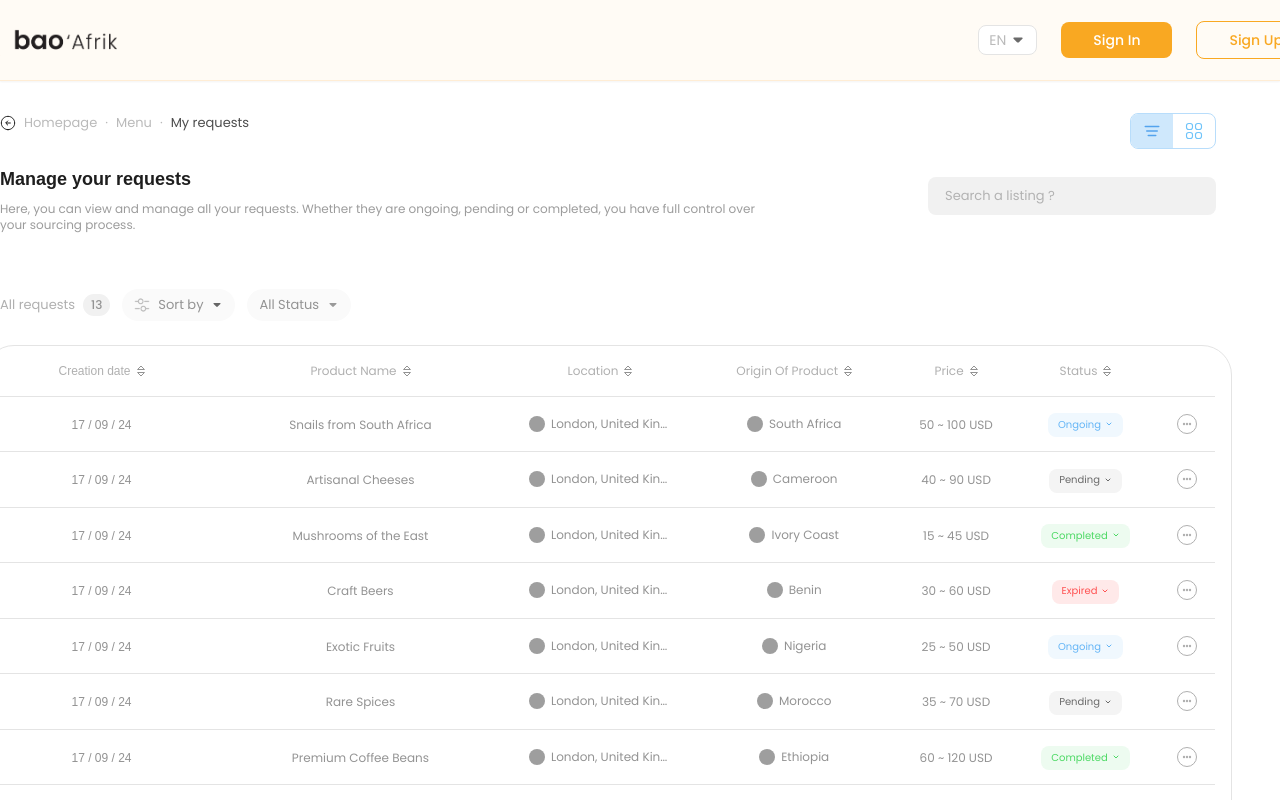
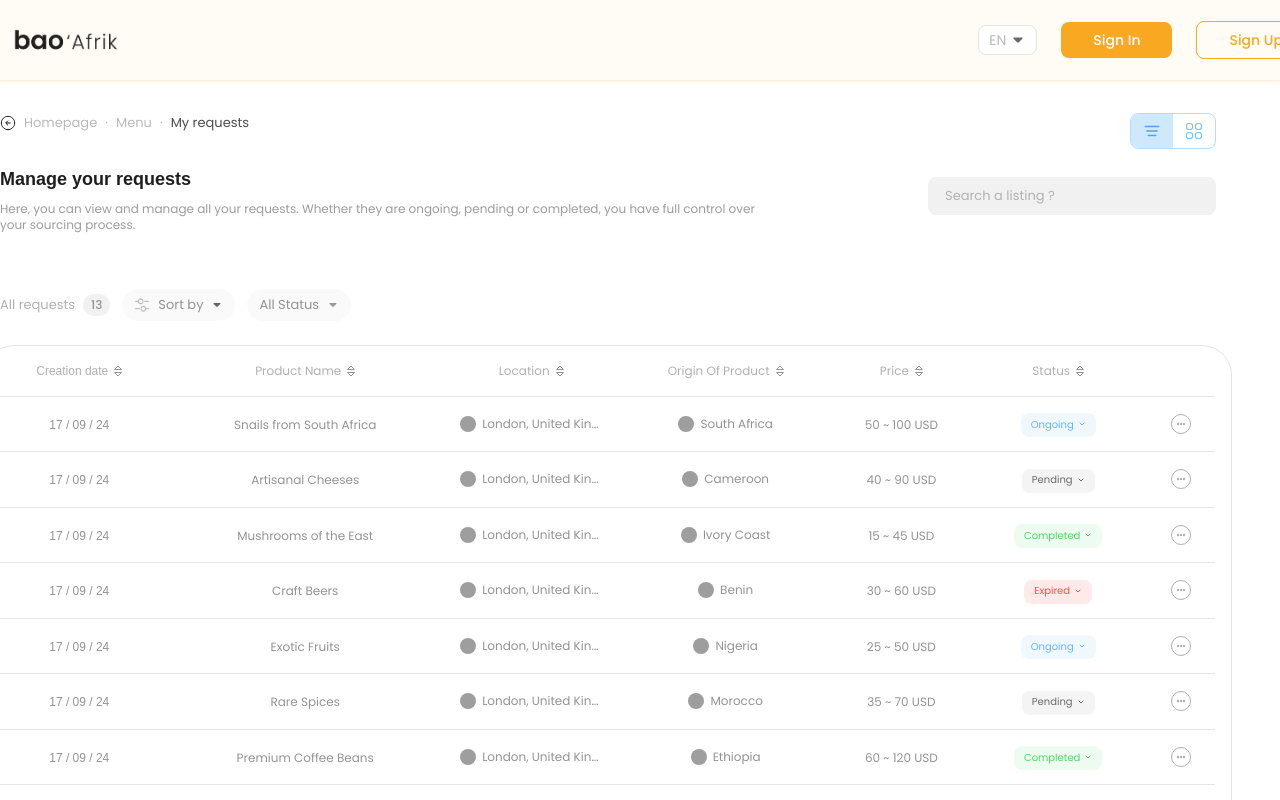
Before and after one commit to Bao-Technologies-and-Travels/BaoAfrik, a React (Create React App) app: page /my-requests in a window 1280 px wide. Shown: the top 800 px of the page. Built offline with nearby package versions, Linux system fonts and the light colour scheme; grey boxes are pictures that could not be loaded; the HTML template or start-up script is replaced by a standard one.

Commit message:
Update grid layout in MyRequests component for improved spacing and alignment
- Adjust gridTemplateColumns and gap values to enhance visual consistency and element alignment.
- Ensure uniformity in layout across different sections of the component.

```diff
--- a/src/pages/MyRequests.tsx
+++ b/src/pages/MyRequests.tsx
@@ -559,8 +559,8 @@ const MyRequests: React.FC = () => {
       <div
         style={{
           display: 'grid',
-          gridTemplateColumns: '1.8fr 2.2fr 1.5fr 1.5fr 1fr 1fr 0.5fr',
-          gap: '0px',
+          gridTemplateColumns: '1.5fr 2fr 1.5fr 1.5fr 1.2fr 1.2fr 0.6fr',
+          gap: '6px',
           padding: '16px 16px 16px 0px'
         }}
       >
@@ -649,8 +649,8 @@ const MyRequests: React.FC = () => {
           <div
             style={{
               display: 'grid',
-              gridTemplateColumns: '1.8fr 2.2fr 1.5fr 1.5fr 1fr 1fr 0.5fr',
-              gap: '0px',
+              gridTemplateColumns: '1.5fr 2fr 1.5fr 1.5fr 1.2fr 1.2fr 0.6fr',
+              gap: '6px',
               padding: '14px 16px 14px 0px',
               alignItems: 'center'
             }}
```
